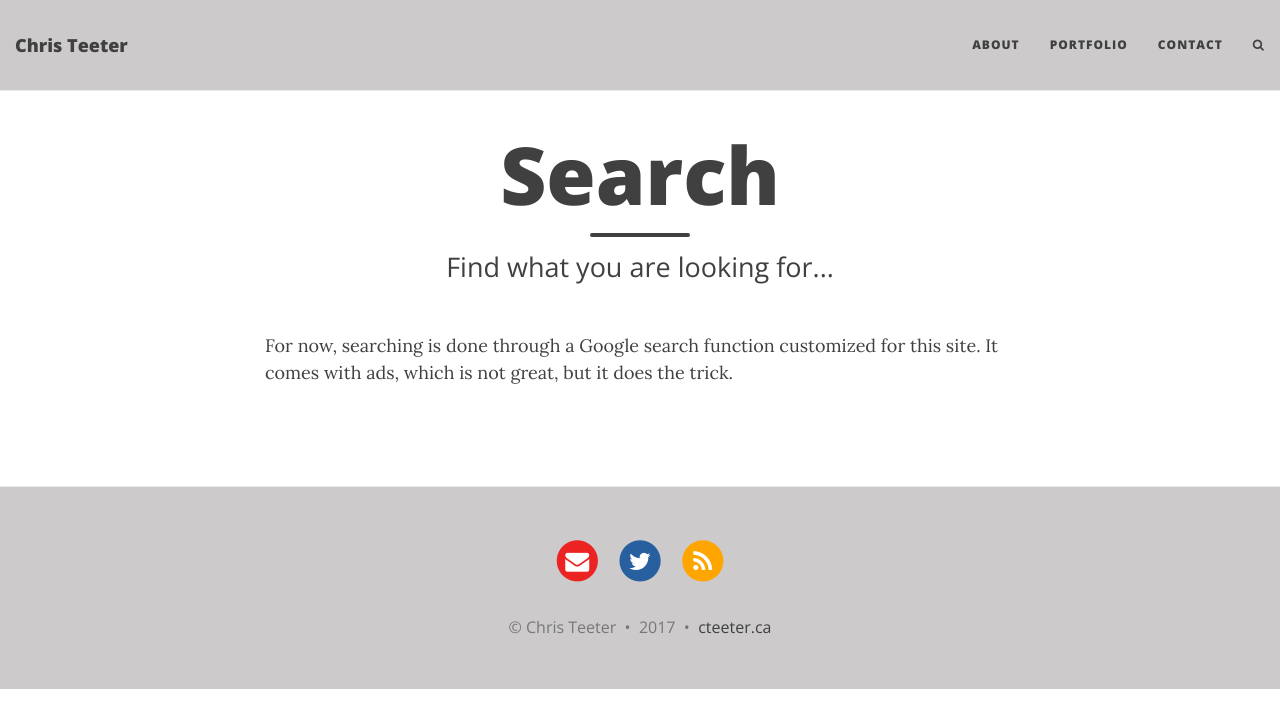
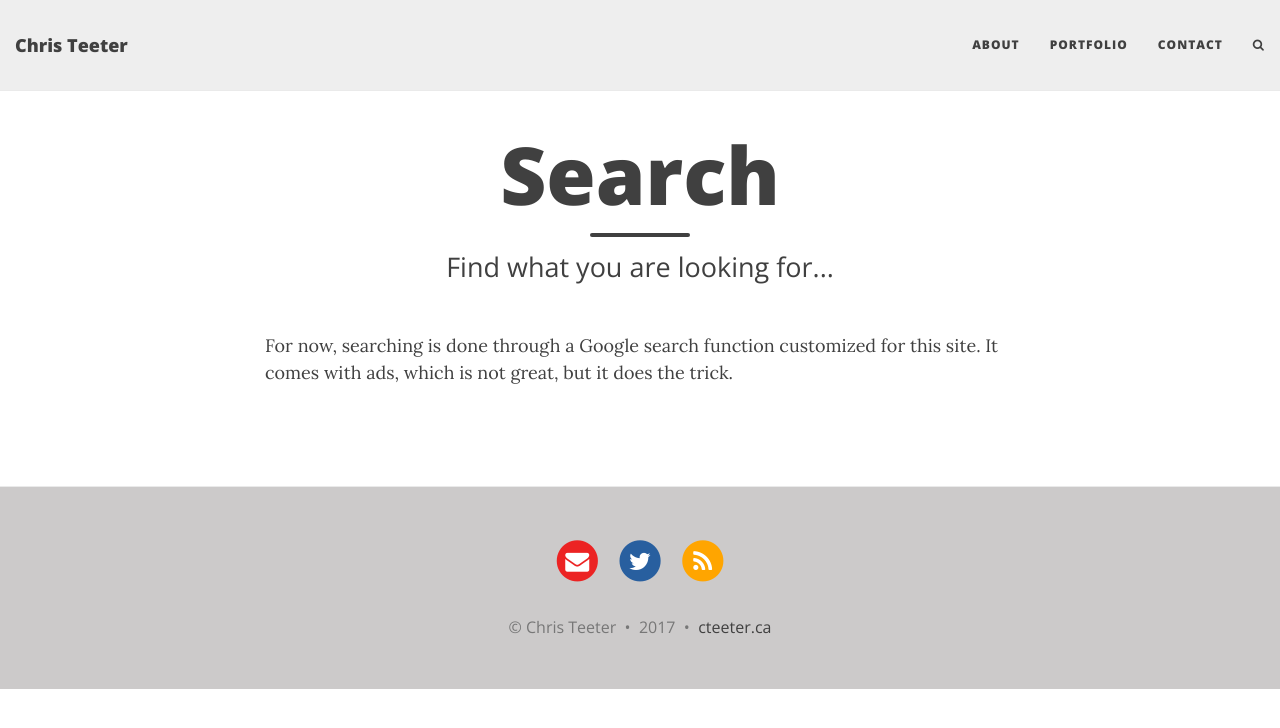
Before and after one commit to cjteeter/cjteeter.github.io, a Jekyll site: the page built from search.md, in a window 1280 px wide. Shown: the top 728 px of the page. Built offline with Jekyll 4.4.1, drawn with Linux system fonts in a browser that asks for light colours; nearby versions of some CDN libraries; comment, search, counter and statistics services are not loaded.

Commit message:
updating site style

```diff
--- a/css/main.css
+++ b/css/main.css
@@ -99,7 +99,7 @@ img {
 
 .navbar-custom {
 <!--background: #F5F5F5 -->;
-  background: #cccaca;
+  background: #eeeeee;
   border-bottom: 1px solid #EAEAEA;
   font-family: 'Open Sans', 'Helvetica Neue', Helvetica, Arial, sans-serif;
 }
```
